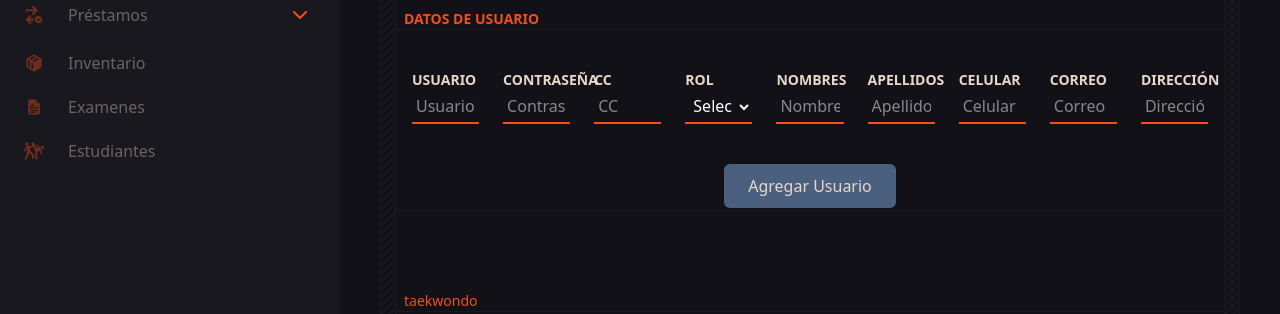
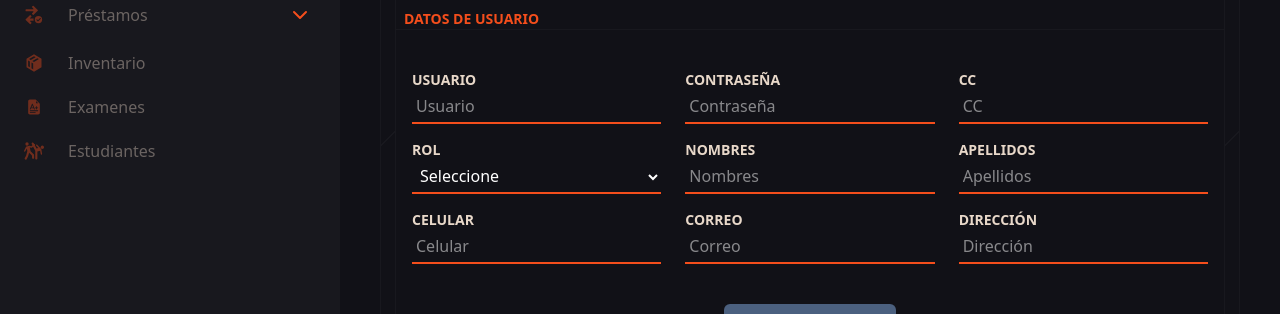
Before and after one commit to JoseVidal1/DOJANKWON_PROY, a React (Vite) app: page /usuarios in a window 1280 px wide. Shown: the part 261-575 px from the top of the page. Built offline with nearby package versions, Linux system fonts and the light colour scheme; no server answers; sample sign-in values are in the browser's storage.

Commit message:
Mod Final

```diff
--- a/src/App.jsx
+++ b/src/App.jsx
@@ -50,7 +50,7 @@ function App() {
   )}
   {!isAuth && (
     <Routes>
-      <Route path="/" element={<ProtectedRoute> <Home /> </ProtectedRoute>}>
+      <Route path="/" element={<ProtectedRoute> <Login /> </ProtectedRoute>}>
       </Route>
       <Route path="/login" element={<Login />}/>
       <Route path="*" element={<Error404 />}/>
--- a/src/page/Estudiantes.jsx
+++ b/src/page/Estudiantes.jsx
@@ -209,6 +209,8 @@ const DeleteE=(id)=>{
 
       {/* datos para agregar Estudiantes*/}
       <form className="w-full flex flex-wrap gap-x-6 gap-y-4 mt-10 px-4" onSubmit={handleAgregarEstudiante}>
+
+        <div className="w-full flex flex-wrap gap-x-6 gap-y-4">
         {/* ID */}
         <div className="w-full md:flex-1 flex flex-col min-w-0">
           <label htmlFor="id" className="text-sm font-josefin font-semibold text-[var(--text-dark-color)] uppercase">ID</label>
@@ -224,6 +226,9 @@ const DeleteE=(id)=>{
           <label htmlFor="apellido" className="text-sm font-josefin font-semibold text-[var(--text-dark-color)] uppercase">APELLIDO</label>
           <input type="text" name="apellido" placeholder="Apellidos" value={nuevoEst.apellido} onChange={handleFormChange} required className="bg-transparent border-b-2 border-[var(--accent-dark-color)] text-white p-1 focus:outline-none focus:border-b-[3px] transition" />
         </div>
+        </div>
+
+        <div className="w-full flex flex-wrap gap-x-6 gap-y-4">
         {/* Edad (fecha de nacimiento) */}
         <div className="w-full md:flex-1 flex flex-col min-w-0">
           <label htmlFor="edad" className="text-sm font-josefin font-semibold text-[var(--text-dark-color)] uppercase">FECHA NACIMIENTO</label>
@@ -239,6 +244,9 @@ const DeleteE=(id)=>{
           <label htmlFor="direccion" className="text-sm font-josefin font-semibold text-[var(--text-dark-color)] uppercase">DIRECCION</label>
           <input type="text" name="direccion" placeholder="Dirección" value={nuevoEst.direccion} onChange={handleFormChange} required className="bg-transparent border-b-2 border-[var(--accent-dark-color)] text-white p-1 focus:outline-none focus:border-b-[3px] transition" />
         </div>
+        </div>
+
+        <div className="w-full flex flex-wrap gap-x-6 gap-y-4">
         {/* Telefono */}
         <div className="w-full md:flex-1 flex flex-col min-w-0">
           <label htmlFor="telefono" className="text-sm font-josefin font-semibold text-[var(--text-dark-color)] uppercase">TELEFONO</label>
@@ -259,6 +267,8 @@ const DeleteE=(id)=>{
             ))}
           </select>
         </div>
+        </div>
+
         <div className="w-full flex justify-center mt-6">
           <button type="submit" className="group relative inline-flex h-11 items-center justify-center overflow-hidden rounded-md px-6 font-medium transition hover:scale-105 duration-300" style={{backgroundColor: "var(--terceary-dark-color)", color: "var(--text-dark-color)"}}>
             <span className="relative z-10">Agregar Estudiante</span>
--- a/src/page/Usuarios.jsx
+++ b/src/page/Usuarios.jsx
@@ -222,6 +222,8 @@ const Usuarios = () => {
 
       {/* datos para agregar usuario*/}
       <form className="w-full flex flex-wrap gap-x-6 gap-y-4 mt-10 px-4" onSubmit={handleAgregarUsuario}>
+
+        <div className="w-full flex flex-wrap gap-x-6 gap-y-4">
         {/*usuario*/}
         <div className="w-full md:flex-1 flex flex-col min-w-0">
           <label htmlFor="userName" className="text-sm font-josefin font-semibold text-[var(--text-dark-color)] uppercase">Usuario</label>
@@ -238,7 +240,9 @@ const Usuarios = () => {
           <label htmlFor="cc" className="text-sm font-josefin font-semibold text-[var(--text-dark-color)] uppercase">CC</label>
           <input type="text" id="cc" name="cc" placeholder="CC" value={nuevoUsuario.id} onChange={handleFormChange} required className="bg-transparent border-b-2 border-[var(--accent-dark-color)] text-white p-1 focus:outline-none focus:border-b-[3px] transition" />
         </div>
+        </div>
 
+        <div className="w-full flex flex-wrap gap-x-6 gap-y-4">
         {/*Rol */}
         <div className="w-full md:flex-1 flex flex-col min-w-0">
           <label htmlFor="rol" className="text-sm font-josefin font-semibold text-[var(--text-dark-color)] uppercase">Rol</label>
@@ -261,7 +265,9 @@ const Usuarios = () => {
           <label htmlFor="apellidos" className="text-sm font-josefin font-semibold text-[var(--text-dark-color)] uppercase">Apellidos</label>
           <input type="text" id="apellidos" name="apellidos" placeholder="Apellidos" value={nuevoUsuario.apellidos} onChange={handleFormChange} required className="bg-transparent border-b-2 border-[var(--accent-dark-color)] text-white p-1 focus:outline-none focus:border-b-[3px] transition" />
         </div>
+        </div>
 
+        <div className="w-full flex flex-wrap gap-x-6 gap-y-4">
         {/*Celular */}
         <div className="w-full md:flex-1 flex flex-col min-w-0">
           <label htmlFor="telefono" className="text-sm font-josefin font-semibold text-[var(--text-dark-color)] uppercase">Celular</label>
@@ -278,6 +284,7 @@ const Usuarios = () => {
         <div className="w-full md:flex-1 flex flex-col min-w-0">
           <label htmlFor="direccion" className="text-sm font-josefin font-semibold text-[var(--text-dark-color)] uppercase">Dirección</label>
           <input type="text" id="direccion" name="direccion" placeholder="Dirección" value={nuevoUsuario.direccion} onChange={handleFormChange} required className="bg-transparent border-b-2 border-[var(--accent-dark-color)] text-white p-1 focus:outline-none focus:border-b-[3px] transition" />
+        </div>
         </div>
 
         {/** Boton */}
```
